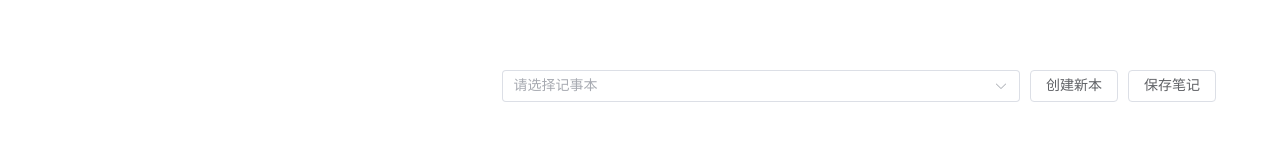
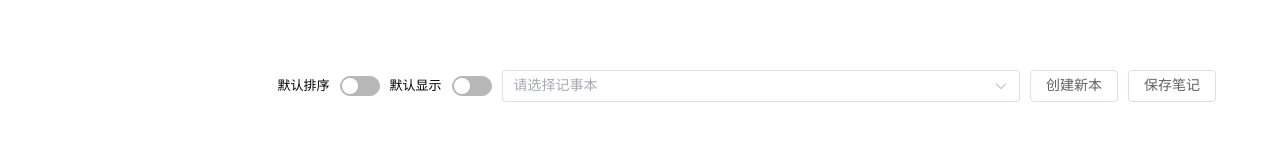
Before and after one commit to QinCongH/heernewblog, a Vue app: page /#/AddArchive in a window 1280 px wide. Shown: the part 653-794 px from the top of the page. Built offline with nearby package versions, Linux system fonts and the light colour scheme.

Commit message:
添加是否置顶和是否显示的按钮

```diff
--- a/src/common/css/index.css
+++ b/src/common/css/index.css
@@ -17,6 +17,7 @@
 .h-30 {
     height: 30%;
 }
+
 .h-80 {
     height: 80%;
 }
@@ -34,11 +35,13 @@
 .w-15 {
     width: 15%;
 }
+
 .w-30 {
     width: 30%;
 }
+
 .w-45 {
-    width:45%;
+    width: 45%;
 }
 
 .w-10 {
@@ -92,6 +95,7 @@
 .pd-b-5 {
     padding-bottom: 5px;
 }
+
 .pd-b-25 {
     padding-bottom: 25px;
 }
@@ -173,7 +177,12 @@
     display: flex;
     flex-direction: column;
 }
-
+.flex-wrap{
+    flex-wrap: wrap;
+}
+.flex-no-wrap{
+    flex-wrap: nowrap;
+}
 .align-center {
     align-items: center;
 }
@@ -226,6 +235,15 @@
     text-decoration: line-through;
 }
 
+.white-space {
+
+    white-space: nowrap;
+}
+
+.font-13 {
+    font-size: 13px;
+}
+
 .font-21 {
     font-size: 21px;
 }
--- a/src/components.d.ts
+++ b/src/components.d.ts
@@ -25,6 +25,7 @@ declare module '@vue/runtime-core' {
     ElPagination: typeof import('element-plus/es')['ElPagination']
     ElRow: typeof import('element-plus/es')['ElRow']
     ElSelectV2: typeof import('element-plus/es')['ElSelectV2']
+    ElSwitch: typeof import('element-plus/es')['ElSwitch']
     ElTimeline: typeof import('element-plus/es')['ElTimeline']
     ElTimelineItem: typeof import('element-plus/es')['ElTimelineItem']
     HeerHeader: typeof import('./components/HeerHeader/HeerHeader.vue')['default']
--- a/src/pages/AddArchive/AddArchive.vue
+++ b/src/pages/AddArchive/AddArchive.vue
@@ -25,8 +25,38 @@
         >
         </md-editor>
       </div>
-      <div class="add-footer flex-h justify-flex-end align-center mg-t-15">
-        <div class="filterable w-45">
+      <div class="add-footer flex-h justify-flex-end align-center flex-wrap mg-t-15">
+        <!-- 是否置顶 -->
+        <div class="is-top flex-h align-center">
+          <div>
+            <p class="white-space font-13">
+              {{ isTop ? "置顶" : "默认排序" }}
+            </p>
+          </div>
+          <div class="mg-l-10">
+            <el-switch
+              v-model="isTop"
+              class="ml-2"
+              style="--el-switch-on-color: #000000; --el-switch-off-color: #b7b7b7"
+            />
+          </div>
+        </div>
+        <!-- 是否显示 -->
+        <div class="is-show flex-h align-center mg-l-10">
+          <div>
+            <p class="white-space font-13">
+              {{ isShow ? "隐藏" : "默认显示" }}
+            </p>
+          </div>
+          <div class="mg-l-10">
+            <el-switch
+              v-model="isShow"
+              class="ml-2"
+              style="--el-switch-on-color: #000000; --el-switch-off-color: #b7b7b7"
+            />
+          </div>
+        </div>
+        <div class="filterable w-45 mg-l-10">
           <el-select-v2
             v-model="tagValue"
             filterable
@@ -144,9 +174,9 @@ export default defineComponent({
       );
       console.log("aaaa", res);
     };
-    //删除没有使用的图片
-    //1.上传的图片上传数组
-    //2.存删除的图片
+    //是否置顶，显示
+    const isShow = ref(0); //0 显示 1隐藏
+    const isTop = ref(0); //1置顶 0默认
     return {
       value,
       toolbarList,
@@ -155,6 +185,8 @@ export default defineComponent({
       getHtmlValue,
       onUploadImg,
       uploadImgList,
+      isShow,
+      isTop,
     };
   },
 });
```
